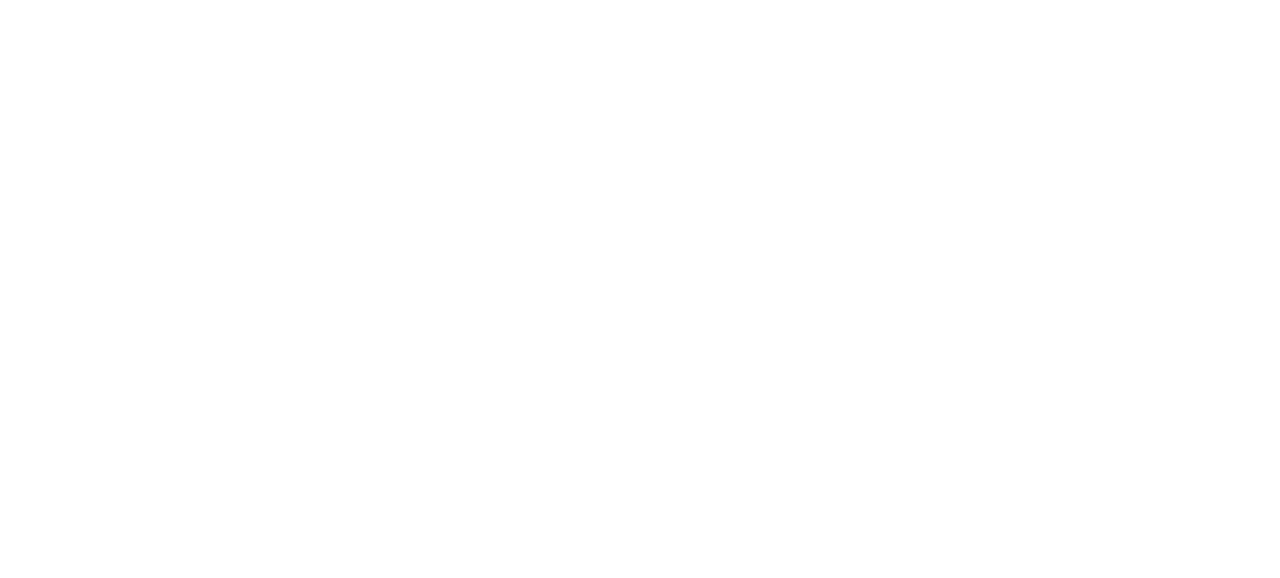
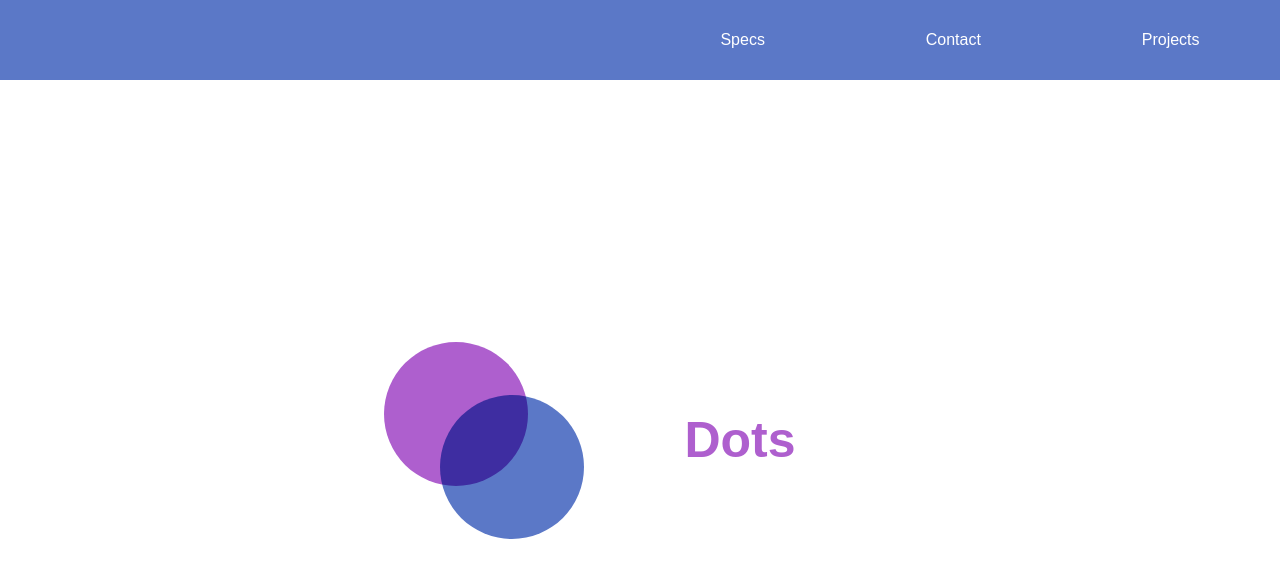
Before and after one commit to Mark-DSouza/BubbleNavigation, a plain HTML site: page index.html in a window 1280 px wide. Drawn offline with Linux system fonts and the light colour scheme.

Commit message:
Commit Desktop styles

```diff
--- a/index.html
+++ b/index.html
@@ -7,6 +7,25 @@
     <title>Bubble Navigation</title>
 </head>
 <body>
+    <nav>
+        <div class="hamburger">
+            <div class="line"></div>
+            <div class="line"></div>
+            <div class="line"></div>
+        </div>
+
+        <ul class="nav-links">
+            <li><a href="#">Specs</a></li>
+            <li><a href="#">Contact</a></li>
+            <li><a href="#">Projects</a></li>
+        </ul>
+    </nav>
+
+    <section class="landing">
+        <img src="./circles.svg" alt="dots">
+        <h1>Dots</h1>
+    </section>
+
     <script src="app.js"></script>
 </body>
 </html>
--- a/style.css
+++ b/style.css
@@ -7,3 +7,44 @@
 html {
     font-size: 62.5%;
 }
+
+body {
+    font-family: sans-serif;
+}
+
+nav {
+    height: 10vh;
+    background-color: #5b78c7;
+}
+
+.nav-links {
+    width: 50%;
+    height: 100%;
+    margin-left: auto;
+
+    list-style: none;
+
+    display: flex;
+    justify-content: space-around;
+    align-items: center;
+}
+
+.nav-links li a {
+    text-decoration: none;
+    font-size: 1.6rem;
+    color: white;
+}
+
+.landing {
+    height: 90vh;
+    /* width: 100%; */
+    display: flex;
+    justify-content: center;
+    align-items: center;
+}
+
+.landing h1 {
+    font-size: 5rem;
+    color: #ae5fce;
+    margin: 10rem;
+}
```
